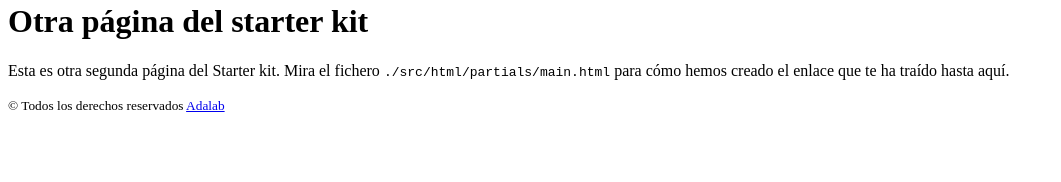
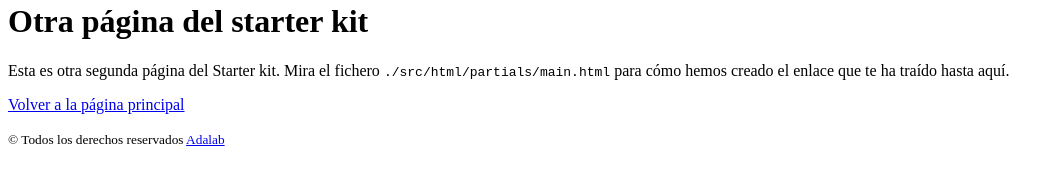
Before and after one commit to Adalab/modulo-1-evaluacion-final-Patri-GL, a website built with Vite: page docs/more-info.html in a window 1280 px wide. Shown: the part 110-292 px from the top of the page, without its empty margins (0-1061 px from the left). Built offline with nearby package versions, Linux system fonts and the light colour scheme; files whose address does not match are found by name.

Commit message:
Deployed new version of the page to production

```diff
--- a/docs/more-info.html
+++ b/docs/more-info.html
@@ -6,7 +6,7 @@
     <title>Adalab Web Starter Kit</title>
     <link href="https://fonts.googleapis.com/css?family=Roboto&display=swap" rel="stylesheet" />
 
-    <link rel="icon" href="./assets/images/favicon.png" />
+    <link rel="icon" href="./images/favicon.png" />
     <link rel="stylesheet" href="./assets/main-62015576.css">
   </head>
 
@@ -23,6 +23,10 @@
           <code class="code">./src/html/partials/main.html</code> para cómo hemos creado el enlace
           que te ha traído hasta aquí.
         </p>
+        <p>
+          <a class="link__adalab" href="./index.html">Volver a la página principal</a>
+
+        </p>
       </main>
       <footer class="page__footer">
   <small>
```
Also changed, not shown: docs/images/bg-adalab.png (deleted), docs/images/favicon.png (deleted), docs/images/ico-arrow.svg (added), docs/images/ico-menu.svg (added), docs/images/ico-scroll-down.svg (added), docs/images/logo-adalab.png (deleted), docs/index.html (line endings or trailing spaces), docs/js/main.js (line endings or trailing spaces), 2 other files.
